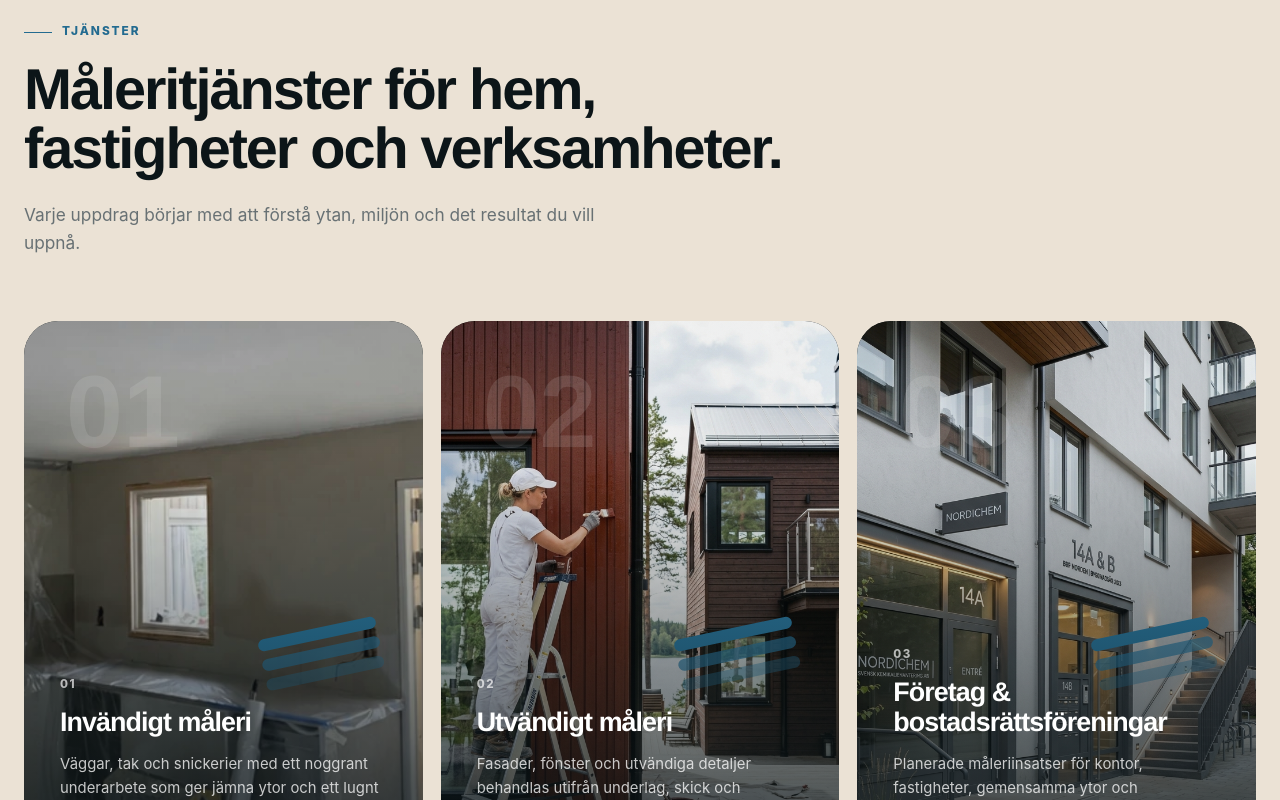
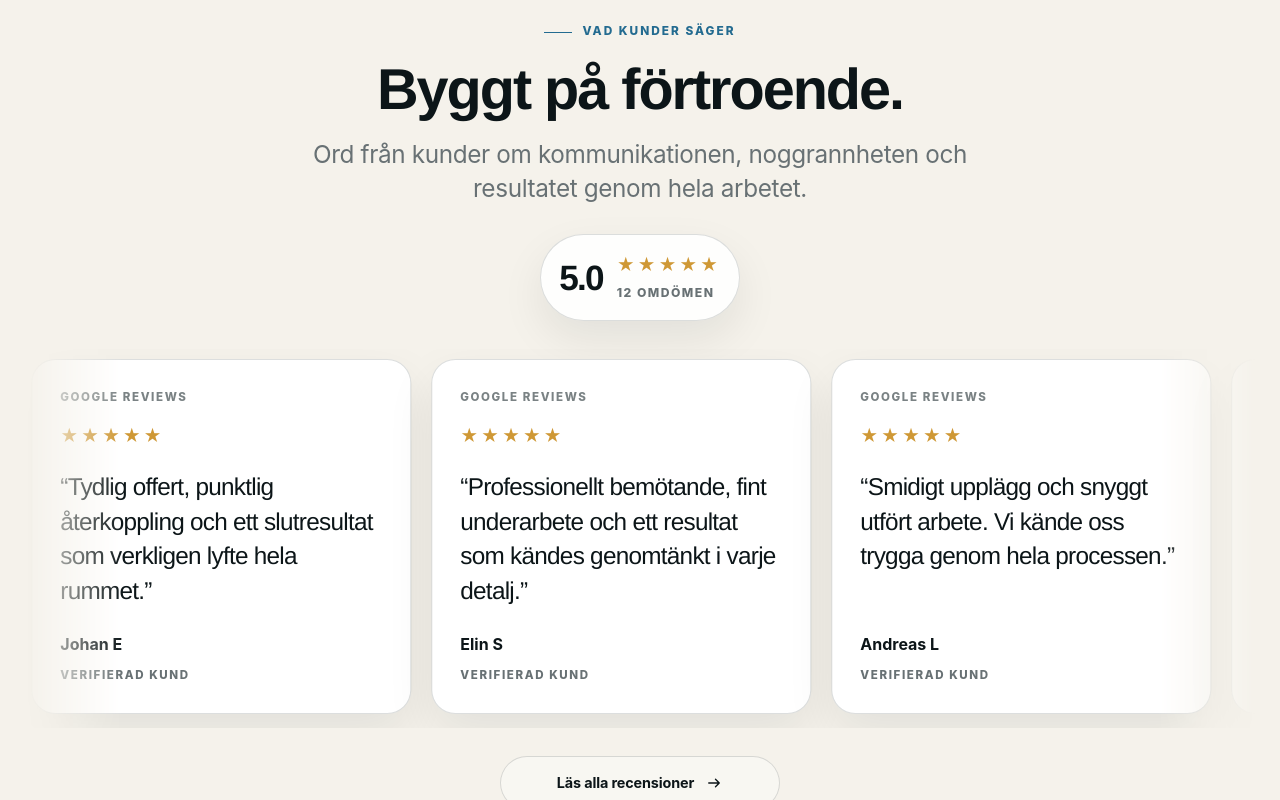
Before and after one commit to Raffi02k/peselverket_website, a React (Vite) app in the folder frontend/: page / in a window 1280 px wide. Shown: the part 1980-2780 px from the top of the page. Built offline with nearby package versions, Linux system fonts and the light colour scheme.

Commit message:
feat: add home reviews section

```diff
--- a/frontend/src/content/siteContent.ts
+++ b/frontend/src/content/siteContent.ts
@@ -85,6 +85,45 @@ export const processSteps = [
   }
 ];
 
+export const reviewSummary = {
+  eyebrow: 'Vad kunder säger',
+  title: 'Byggt på förtroende.',
+  text: 'Ord från kunder om kommunikationen, noggrannheten och resultatet genom hela arbetet.',
+  rating: '5.0',
+  reviewCount: '12 omdömen',
+  ctaLabel: 'Läs alla recensioner',
+  ctaHref: '/kontakt#offert',
+  liveCtaHref: ''
+};
+
+export const reviews = [
+  {
+    name: 'Maria K',
+    quote: 'Väldigt noggrant utfört och lätt att kommunicera med från start till slut.',
+    source: 'Google Reviews'
+  },
+  {
+    name: 'Johan E',
+    quote: 'Tydlig offert, punktlig återkoppling och ett slutresultat som verkligen lyfte hela rummet.',
+    source: 'Google Reviews'
+  },
+  {
+    name: 'Elin S',
+    quote: 'Professionellt bemötande, fint underarbete och ett resultat som kändes genomtänkt i varje detalj.',
+    source: 'Google Reviews'
+  },
+  {
+    name: 'Andreas L',
+    quote: 'Smidigt upplägg och snyggt utfört arbete. Vi kände oss trygga genom hela processen.',
+    source: 'Google Reviews'
+  },
+  {
+    name: 'Sofia N',
+    quote: 'Rent, prydligt och väldigt välgjort. Penselverket var enkla att ha att göra med hela vägen.',
+    source: 'Google Reviews'
+  }
+];
+
 export const faqItems = [
   {
     question: 'Vilka områden arbetar Penselverket i?',
--- a/frontend/src/pages/HomePage.tsx
+++ b/frontend/src/pages/HomePage.tsx
@@ -7,7 +7,7 @@ import { PageMeta } from '../components/PageMeta';
 import { ProjectCard } from '../components/ProjectCard';
 import { Reveal } from '../components/Reveal';
 import { SectionHeader } from '../components/SectionHeader';
-import { company, processSteps, services } from '../content/siteContent';
+import { company, processSteps, reviewSummary, reviews, services } from '../content/siteContent';
 import { projects } from '../data/projects';
 
 export function HomePage() {
@@ -34,6 +34,9 @@ export function HomePage() {
       addressCountry: 'SE'
     }
   };
+  const repeatedReviews = [...reviews, ...reviews];
+  const reviewsHref = reviewSummary.liveCtaHref || reviewSummary.ctaHref;
+  const hasLiveReviewsLink = /^https?:\/\//.test(reviewsHref);
 
   return (
     <>
@@ -145,6 +148,54 @@ export function HomePage() {
           <div><strong>Moms</strong><span>Momsregistrerad</span></div>
           <div><strong>Offert</strong><span>Kostnadsfri förfrågan</span></div>
           <div><strong>559595-4453</strong><span>Organisationsnummer</span></div>
+        </div>
+      </section>
+
+      <section className="reviews-section section-pad section--paper" aria-labelledby="reviews-title">
+        <div className="container reviews-section__shell">
+          <Reveal>
+            <div className="reviews-section__heading">
+              <p className="eyebrow">{reviewSummary.eyebrow}</p>
+              <h2 id="reviews-title">{reviewSummary.title}</h2>
+              <p className="lead-copy reviews-section__lead">{reviewSummary.text}</p>
+            </div>
+          </Reveal>
+
+          <Reveal delay={60}>
+            <div className="reviews-rating" aria-label={`${reviewSummary.rating} av 5 stjärnor baserat på ${reviewSummary.reviewCount}`}>
+              <span>{reviewSummary.rating}</span>
+              <div>
+                <div className="reviews-stars" aria-hidden="true">★★★★★</div>
+                <p>{reviewSummary.reviewCount}</p>
+              </div>
+            </div>
+          </Reveal>
+
+          <div className="reviews-marquee" aria-label="Kundomdömen">
+            <div className="reviews-track">
+              {repeatedReviews.map((review, index) => (
+                <article className="review-card" key={`${review.name}-${index}`}>
+                  <p className="review-card__label">{review.source}</p>
+                  <div className="reviews-stars" aria-hidden="true">★★★★★</div>
+                  <blockquote>{`“${review.quote}”`}</blockquote>
+                  <strong>{review.name}</strong>
+                  <p className="review-card__source">Verifierad kund</p>
+                </article>
+              ))}
+            </div>
+          </div>
+
+          <Reveal delay={120}>
+            {hasLiveReviewsLink ? (
+              <a className="button button--ghost reviews-section__cta" href={reviewsHref} target="_blank" rel="noreferrer">
+                {reviewSummary.ctaLabel} <ArrowRight />
+              </a>
+            ) : (
+              <Link className="button button--ghost reviews-section__cta" to={reviewsHref}>
+                {reviewSummary.ctaLabel} <ArrowRight />
+              </Link>
+            )}
+          </Reveal>
         </div>
       </section>
 
--- a/frontend/src/styles/global.css
+++ b/frontend/src/styles/global.css
@@ -858,6 +858,155 @@ h3 {
   font-size: 0.78rem;
 }
 
+/* Reviews */
+.reviews-section {
+  position: relative;
+  overflow: hidden;
+}
+
+.reviews-section__shell {
+  display: grid;
+  justify-items: center;
+  gap: 28px;
+}
+
+.reviews-section__heading {
+  max-width: 860px;
+  text-align: center;
+}
+
+.reviews-section__heading h2 {
+  margin-bottom: 18px;
+}
+
+.reviews-section__lead {
+  max-width: 720px;
+  margin-bottom: 0;
+  color: var(--text-muted);
+}
+
+.reviews-rating {
+  display: inline-flex;
+  align-items: center;
+  gap: 14px;
+  padding: 14px 18px;
+  border: 1px solid var(--border);
+  border-radius: 999px;
+  background: rgba(255, 255, 255, 0.88);
+  box-shadow: 0 18px 44px rgba(12, 21, 24, 0.08);
+}
+
+.reviews-rating > span {
+  font-family: var(--font-display);
+  font-size: 2.2rem;
+  font-weight: 700;
+  letter-spacing: -0.05em;
+}
+
+.reviews-rating > div {
+  display: grid;
+  gap: 4px;
+}
+
+.reviews-rating p {
+  margin: 0;
+  color: var(--text-muted);
+  font-size: 0.76rem;
+  font-weight: 800;
+  letter-spacing: 0.12em;
+  text-transform: uppercase;
+}
+
+.reviews-stars {
+  color: #cf9835;
+  font-size: 1.08rem;
+  letter-spacing: 0.16em;
+}
+
+.reviews-marquee {
+  width: 100%;
+  overflow: hidden;
+  padding-block: 10px 14px;
+  mask-image: linear-gradient(90deg, transparent, #000 8%, #000 92%, transparent);
+}
+
+.reviews-track {
+  position: relative;
+  z-index: 1;
+  display: flex;
+  gap: 20px;
+  width: max-content;
+  padding-inline: 18px;
+  animation: reviewsMove 34s linear infinite;
+}
+
+.reviews-track:hover {
+  animation-play-state: paused;
+}
+
+.review-card {
+  position: relative;
+  width: 380px;
+  min-height: 270px;
+  padding: 28px;
+  display: flex;
+  flex-direction: column;
+  border: 1px solid var(--border);
+  border-radius: var(--radius-md);
+  background: var(--surface);
+  box-shadow: 0 20px 48px rgba(12, 21, 24, 0.08);
+  transition: transform 180ms ease, box-shadow 180ms ease, border-color 180ms ease;
+}
+
+.review-card:hover {
+  z-index: 2;
+  transform: translateY(-6px);
+  border-color: rgba(47, 136, 181, 0.28);
+  box-shadow: 0 28px 56px rgba(12, 21, 24, 0.12);
+}
+
+.review-card__label,
+.review-card__source {
+  margin: 0;
+  color: #7a8284;
+  font-size: 0.72rem;
+  font-weight: 800;
+  letter-spacing: 0.14em;
+  text-transform: uppercase;
+}
+
+.review-card .reviews-stars {
+  margin: 16px 0 20px;
+}
+
+.review-card blockquote {
+  margin: 0 0 24px;
+  font-family: var(--font-display);
+  font-size: clamp(1.36rem, 1.9vw, 1.8rem);
+  line-height: 1.42;
+  letter-spacing: -0.03em;
+}
+
+.review-card strong {
+  margin-top: auto;
+  font-size: 1rem;
+}
+
+.review-card__source {
+  margin-top: 8px;
+  color: var(--text-muted);
+}
+
+.reviews-section__cta {
+  min-width: 280px;
+}
+
+@keyframes reviewsMove {
+  to {
+    transform: translateX(calc(-50% - 10px));
+  }
+}
+
 /* Services */
 .services-section .section-header {
   margin-bottom: 64px;
@@ -2940,6 +3089,16 @@ h3 {
     grid-template-columns: repeat(2, 1fr);
   }
 
+  .review-card {
+    width: 340px;
+    min-height: 250px;
+    padding: 24px;
+  }
+
+  .review-card blockquote {
+    font-size: clamp(1.24rem, 2.6vw, 1.56rem);
+  }
+
   .trust-row>div:nth-child(2) {
     border-right: 0;
   }
@@ -3209,6 +3368,36 @@ h3 {
 
   .trust-row {
     grid-template-columns: 1fr;
+  }
+
+  .reviews-section__shell {
+    gap: 22px;
+  }
+
+  .reviews-marquee {
+    mask-image: linear-gradient(90deg, transparent, #000 4%, #000 96%, transparent);
+  }
+
+  .reviews-track {
+    gap: 16px;
+    padding-inline: 12px;
+  }
+
+  .review-card {
+    width: 300px;
+    min-height: 230px;
+    padding: 22px 20px;
+  }
+
+  .review-card blockquote {
+    margin-bottom: 18px;
+    font-size: 1.08rem;
+    line-height: 1.5;
+  }
+
+  .reviews-section__cta {
+    width: 100%;
+    min-width: 0;
   }
 
   .trust-row>div {
```
